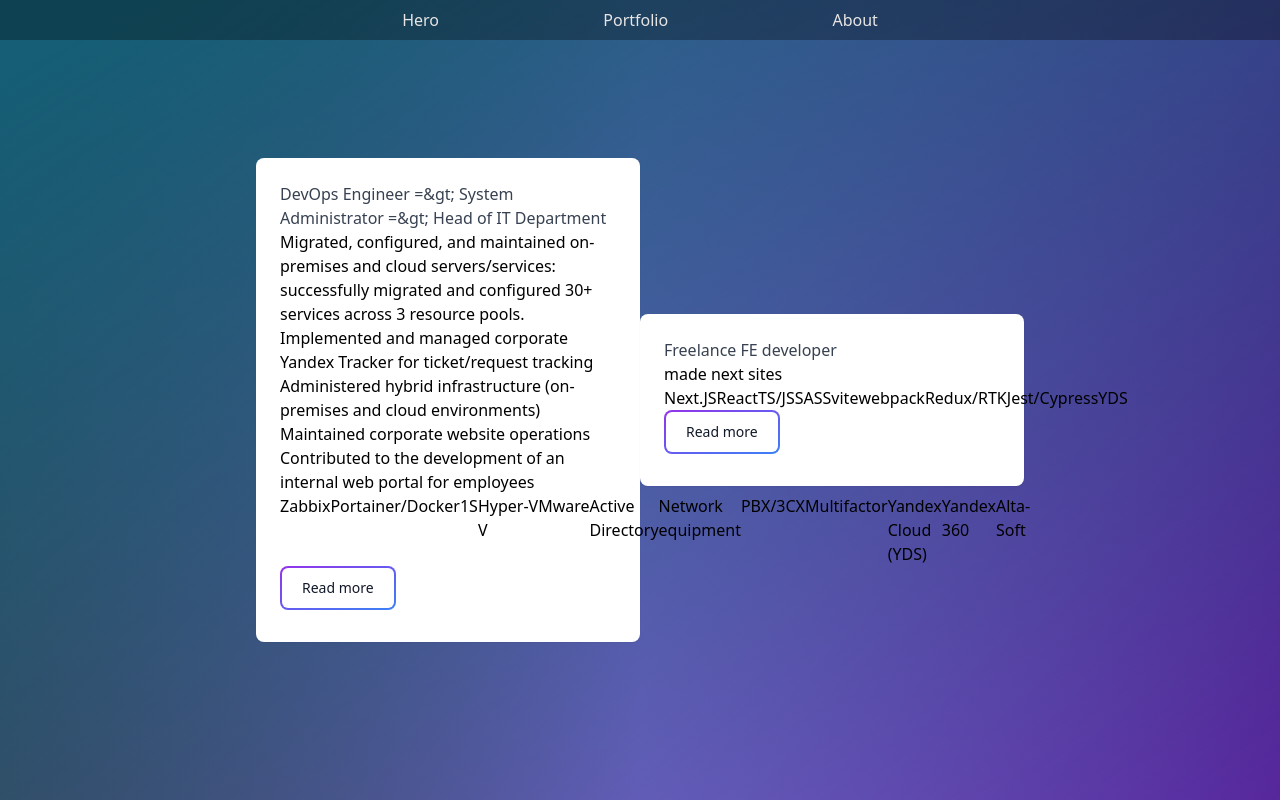
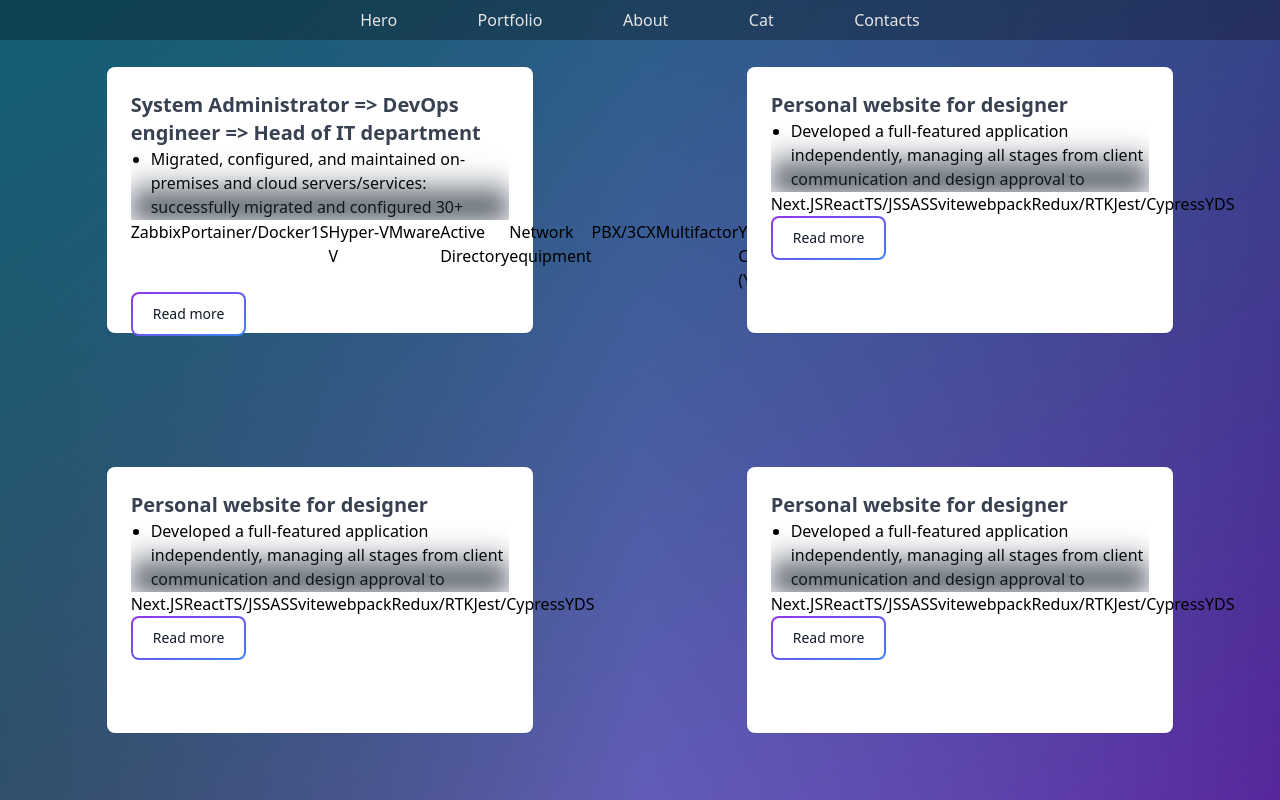
Before and after one commit to i0ji/p_ioji, a React (Vite) app: page / in a window 1280 px wide. Built offline with nearby package versions, Linux system fonts and the light colour scheme.

Commit message:
build(product): add two screens; set up tailwind and components;
МЕТА ДАННЫЕ: v: 0.1.0

```diff
--- a/src/App.tsx
+++ b/src/App.tsx
@@ -1,5 +1,5 @@
 import "./index.scss";
-import { Header, Hero, About, Portfolio } from "components/index";
+import { Header, Hero, About, Portfolio, Cat, Contacts } from "components/index";
 
 function App() {
   return (
@@ -9,6 +9,8 @@
         <Hero />
         <Portfolio />
         <About />
+        <Cat/>
+        <Contacts/>
       </div>
     </>
   );
--- /dev/null
+++ b/src/components/Cat.tsx
@@ -0,0 +1,12 @@
+export default function Cat() {
+  return (
+    <section
+      id="cat"
+      className="h-screen w-full snap-start justify-betwee border-l-purple-950 bg-gradient-to-br from-cyan-800 from-5%"
+    >
+      <div className="mx-auto flex h-full max-w-screen-xl flex-wrap items-center justify-around">
+        something about my cat
+      </div>
+    </section>
+  );
+}
--- /dev/null
+++ b/src/components/Contacts.tsx
@@ -0,0 +1,12 @@
+export default function Contacts() {
+  return (
+    <section
+      id="contacts"
+      className="justify-betwee h-screen w-full snap-start border-l-purple-950 bg-gradient-to-br from-cyan-800 from-5%"
+    >
+      <div className="mx-auto flex h-full max-w-screen-xl flex-wrap items-center justify-around">
+        contacts telephone
+      </div>
+    </section>
+  );
+}
--- a/src/components/Header.tsx
+++ b/src/components/Header.tsx
@@ -12,6 +12,12 @@
           <li>
             <a href="#about">About</a>
           </li>
+          <li>
+            <a href="#cat">Cat</a>
+          </li>
+          <li>
+            <a href="#contacts">Contacts</a>
+          </li>
         </ul>
       </nav>
     </div>
--- a/src/components/Hero.tsx
+++ b/src/components/Hero.tsx
@@ -7,13 +7,11 @@
   return (
     <section
       id="hero"
-      className="h-screen w-full snap-start border-red-700 border-l-purple-950 bg-gradient-to-br from-cyan-800 from-5%"
+      className="h-screen w-full snap-start justify-between border-l-purple-950 bg-gradient-to-br from-cyan-800 from-5%"
     >
-      <div className="mx-auto flex h-full max-w-screen-xl items-center justify-center">
+      <div className="mx-auto flex-wrap flex  h-full max-w-screen-xl items-center justify-around">
         {heroData.map((heroData: heroModel) => (
-          <Card
-          key={nanoid()}
-          data={heroData} />
+          <Card key={nanoid()} data={heroData} />
         ))}
       </div>
     </section>
--- a/src/components/index.ts
+++ b/src/components/index.ts
@@ -2,5 +2,7 @@
 import Hero from "./Hero";
 import About from "./About";
 import Portfolio from "./Portfolio";
+import Cat from "./Cat";
+import Contacts from "./Contacts"
 
-export { Header, Hero, About, Portfolio };
+export { Header, Hero, About, Portfolio, Cat, Contacts };
--- a/src/components/ui/card.tsx
+++ b/src/components/ui/card.tsx
@@ -2,18 +2,21 @@
 
 export default function Card({ data }: { data: heroModel }) {
   return (
-    <div className="block max-w-sm rounded-lg border border-gray-200 bg-white p-6 shadow-sm hover:bg-gray-100 dark:border-gray-700 dark:bg-gray-800 dark:hover:bg-gray-700">
-      <p className="font-normal text-gray-700 dark:text-gray-400">
+    <div className="m-4 block h-1/3 w-1/3 rounded-lg border border-gray-200 bg-white p-6 shadow-sm hover:scale-100 dark:border-gray-700 dark:bg-gray-800">
+      <p className="text-xl font-bold text-gray-700 dark:text-gray-400">
         {data.title}
       </p>
 
-      <ul>
+      <div className="relative h-1/3 overflow-y-hidden">
+        <ul className="list-disc pl-5">
           {data.responsibilities.map((unit) => (
             <li key={nanoid()}>
               <p>{unit}</p>
             </li>
           ))}
         </ul>
+        <div className="pointer-events-none absolute bottom-0 left-0 h-12 w-full bg-gradient-to-t from-gray-800 to-transparent blur-md filter"></div>
+      </div>
       <hr />
       <ul className="flex">
         {data.technologies.map((unit) => (
--- a/src/data/data.ts
+++ b/src/data/data.ts
@@ -1,7 +1,7 @@
 const heroData: Array<heroModel> = [
   {
     title:
-      "DevOps Engineer =&gt; System Administrator =&gt; Head of IT Department",
+      "System Administrator => DevOps engineer => Head of IT department",
     period: "2023 - present",
     responsibilities: [
       "Migrated, configured, and maintained on-premises and cloud servers/services: successfully migrated and configured 30+ services across 3 resource pools.",
@@ -26,9 +26,62 @@
     ],
   },
   {
-    title: "Freelance FE developer",
-    period: "2023 - present",
-    responsibilities: ["made next sites"],
+    title: "Personal website for designer",
+    period: "2024 - present",
+    responsibilities: [
+      "Developed a full-featured application independently, managing all stages from client communication and design approval to deployment and maintenance",
+      "Deployed the application on REG.RU hosting and configured SSL certification",
+      "Set up indexing in Yandex and Google, integrated Yandex.Metrika and Webmaster tools; utilized Google PageSpeed and Google Search Console — achieved over 5,500 visitors",
+      "Optimized the application to improve performance and user experience",
+      "Continuously maintain the application: adding content, updating information, and handling migration to Next.js",
+      "Collect and analyze user feedback on the application’s performance and UX",
+    ],
+    technologies: [
+      "Next.JS",
+      "React",
+      "TS/JS",
+      "SASS",
+      "vite",
+      "webpack",
+      "Redux/RTK",
+      "Jest/Cypress",
+      "YDS",
+    ],
+  },
+  {
+    title: "Personal website for designer",
+    period: "2024 - present",
+    responsibilities: [
+      "Developed a full-featured application independently, managing all stages from client communication and design approval to deployment and maintenance",
+      "Deployed the application on REG.RU hosting and configured SSL certification",
+      "Set up indexing in Yandex and Google, integrated Yandex.Metrika and Webmaster tools; utilized Google PageSpeed and Google Search Console — achieved over 5,500 visitors",
+      "Optimized the application to improve performance and user experience",
+      "Continuously maintain the application: adding content, updating information, and handling migration to Next.js",
+      "Collect and analyze user feedback on the application’s performance and UX",
+    ],
+    technologies: [
+      "Next.JS",
+      "React",
+      "TS/JS",
+      "SASS",
+      "vite",
+      "webpack",
+      "Redux/RTK",
+      "Jest/Cypress",
+      "YDS",
+    ],
+  },
+  {
+    title: "Personal website for designer",
+    period: "2024 - present",
+    responsibilities: [
+      "Developed a full-featured application independently, managing all stages from client communication and design approval to deployment and maintenance",
+      "Deployed the application on REG.RU hosting and configured SSL certification",
+      "Set up indexing in Yandex and Google, integrated Yandex.Metrika and Webmaster tools; utilized Google PageSpeed and Google Search Console — achieved over 5,500 visitors",
+      "Optimized the application to improve performance and user experience",
+      "Continuously maintain the application: adding content, updating information, and handling migration to Next.js",
+      "Collect and analyze user feedback on the application’s performance and UX",
+    ],
     technologies: [
       "Next.JS",
       "React",
```
Lines whose indentation alone changed are shown as unchanged.
